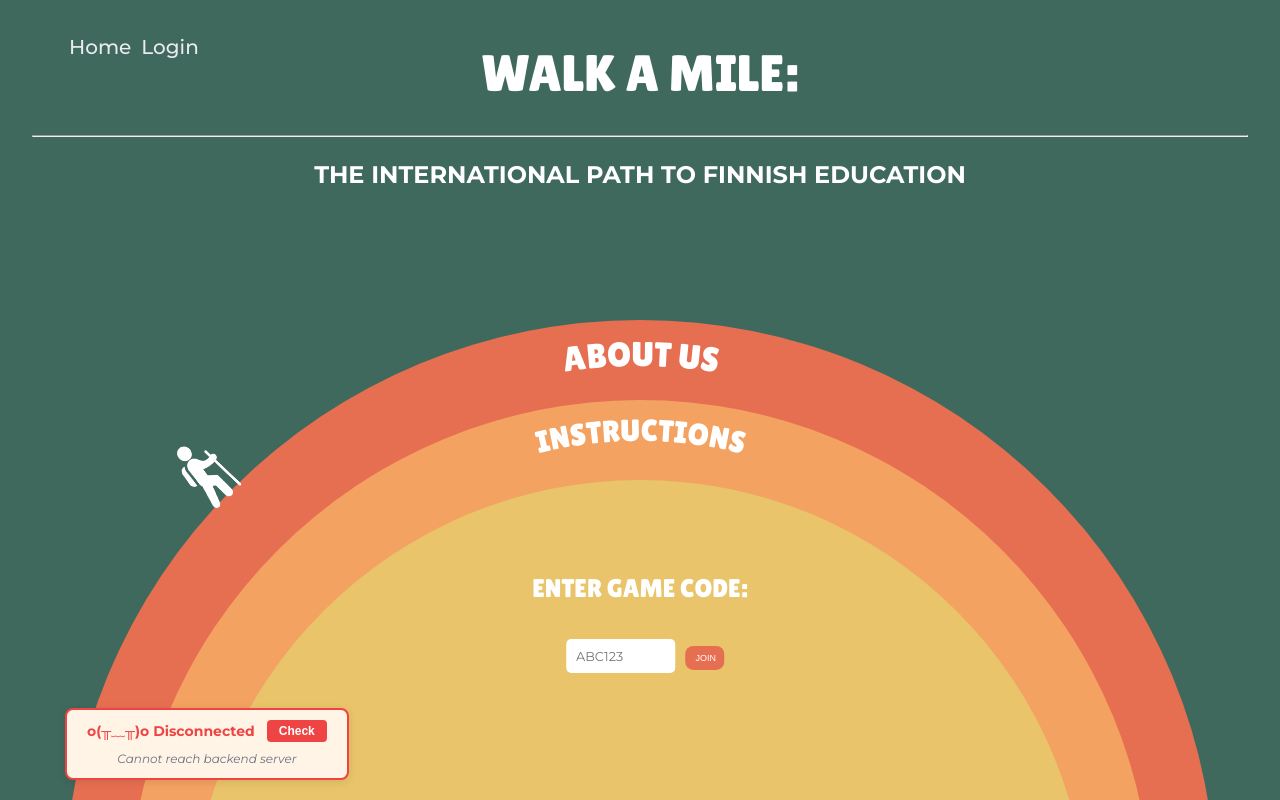
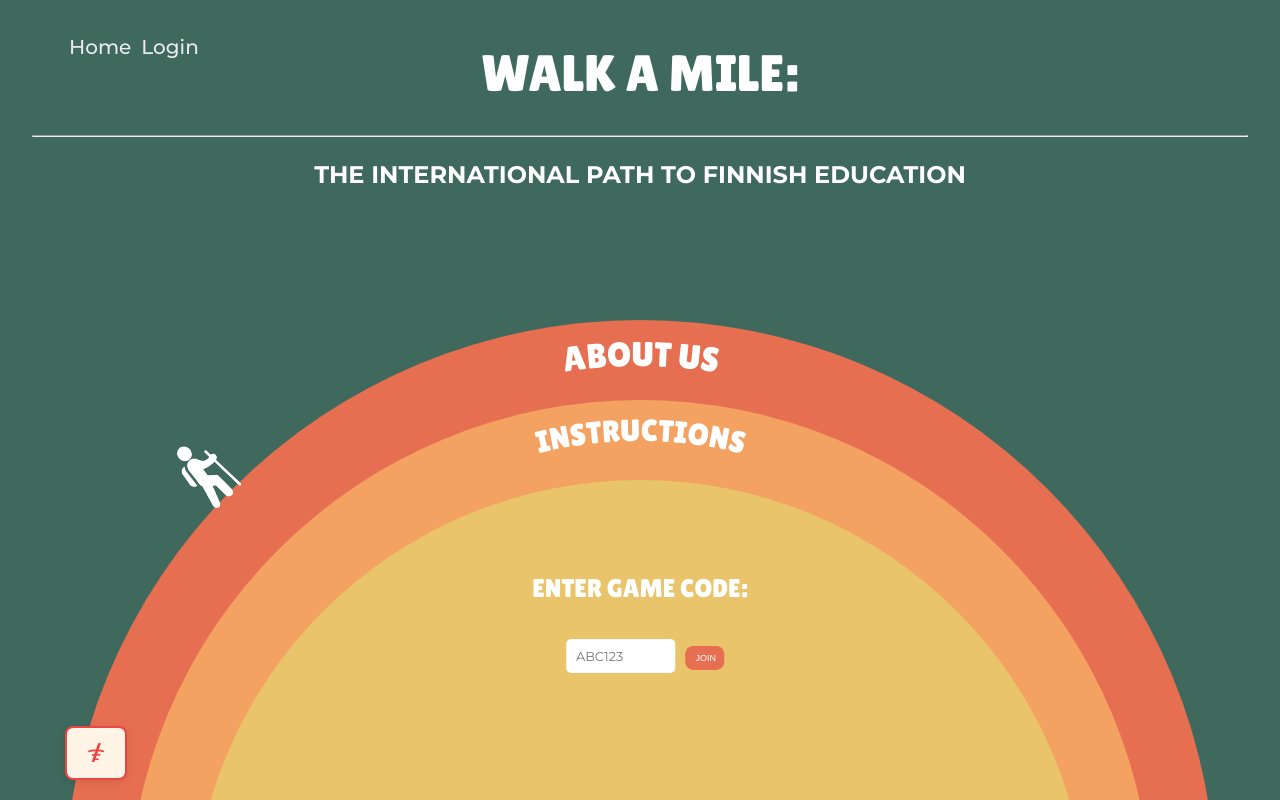
Before and after one commit to WalkAMileGame/WalkAMileGame, a React (Vite) app in the folder frontend/: page / in a window 1280 px wide. Shown: the top 800 px of the page. Built offline with nearby package versions, Linux system fonts and the light colour scheme; no server answers; a web font is replaced by a local one.

Commit message:
connection status changes without lint

```diff
--- a/frontend/src/components/ui/ConnectionStatus.jsx
+++ b/frontend/src/components/ui/ConnectionStatus.jsx
@@ -4,11 +4,9 @@ import { API_BASE } from '../../api';
 
 const ConnectionStatus = () => {
   const [backendStatus, setBackendStatus] = useState('checking');
-  const [statusMessage, setStatusMessage] = useState('');
 
   const checkConnection = async () => {
     setBackendStatus('checking');
-    setStatusMessage('');
     try {
       const response = await fetch(`${API_BASE}/health`);
 
@@ -17,22 +15,17 @@ const ConnectionStatus = () => {
 
         if (data.status === 'healthy') {
           setBackendStatus('connected');
-          setStatusMessage(data.message);
         } else if (data.status === 'unhealthy') {
           setBackendStatus('unhealthy');
-          setStatusMessage(data.message);
         } else {
           setBackendStatus('error');
-          setStatusMessage('Unknown status received');
         }
       } else {
         setBackendStatus('error');
-        setStatusMessage(`HTTP ${response.status}`);
       }
     } catch (error) {
       console.error('Backend health check failed:', error);
       setBackendStatus('disconnected');
-      setStatusMessage('Cannot reach backend server');
     }
   };
 
@@ -67,6 +60,11 @@ const ConnectionStatus = () => {
 
   const currentConfig = statusConfig[backendStatus];
 
+  // Only show when disconnected, unhealthy, or error
+  if (backendStatus === 'connected' || backendStatus === 'checking') {
+    return null;
+  }
+
   return (
     <div style={{
       position: 'fixed',
@@ -78,7 +76,7 @@ const ConnectionStatus = () => {
       borderRadius: '8px',
       color: currentConfig.color,
       fontWeight: 'bold',
-      fontSize: '14px',
+      fontSize: '20px',
       boxShadow: '0 2px 8px rgba(0,0,0,0.1)',
       zIndex: 9999,
       display: 'flex',
@@ -86,39 +84,18 @@ const ConnectionStatus = () => {
       gap: '8px',
       maxWidth: '300px'
     }}>
-      <div style={{ display: 'flex', alignItems: 'center', gap: '12px' }}>
-        {currentConfig.text}
-
-        <button
-          onClick={checkConnection}
-          style={{
-            padding: '4px 12px',
-            backgroundColor: currentConfig.color,
-            color: 'white',
-            border: 'none',
-            borderRadius: '4px',
-            fontSize: '12px',
-            fontWeight: 'bold',
-            cursor: 'pointer',
-            transition: 'opacity 0.2s'
-          }}
-          onMouseOver={(e) => e.target.style.opacity = '0.8'}
-          onMouseOut={(e) => e.target.style.opacity = '1'}
-        >
-          Check
-        </button>
-      </div>
-
-      {statusMessage && (
-        <div style={{
-          fontSize: '12px',
-          fontWeight: 'normal',
-          color: '#6b7280',
-          fontStyle: 'italic'
-        }}>
-          {statusMessage}
-        </div>
-      )}
+      {(backendStatus === 'disconnected' || backendStatus === 'error' || backendStatus === 'unhealthy') ? (
+        <span style={{ position: 'relative', display: 'inline-block' }}>
+          <span>ᯤ</span>
+          <span style={{
+            position: 'absolute',
+            left: '50%',
+            top: '50%',
+            transform: 'translate(-50%, -50%)',
+            fontSize: '1em'
+          }}>/</span>
+        </span>
+      ) : currentConfig.text}
     </div>
   );
 };
```
